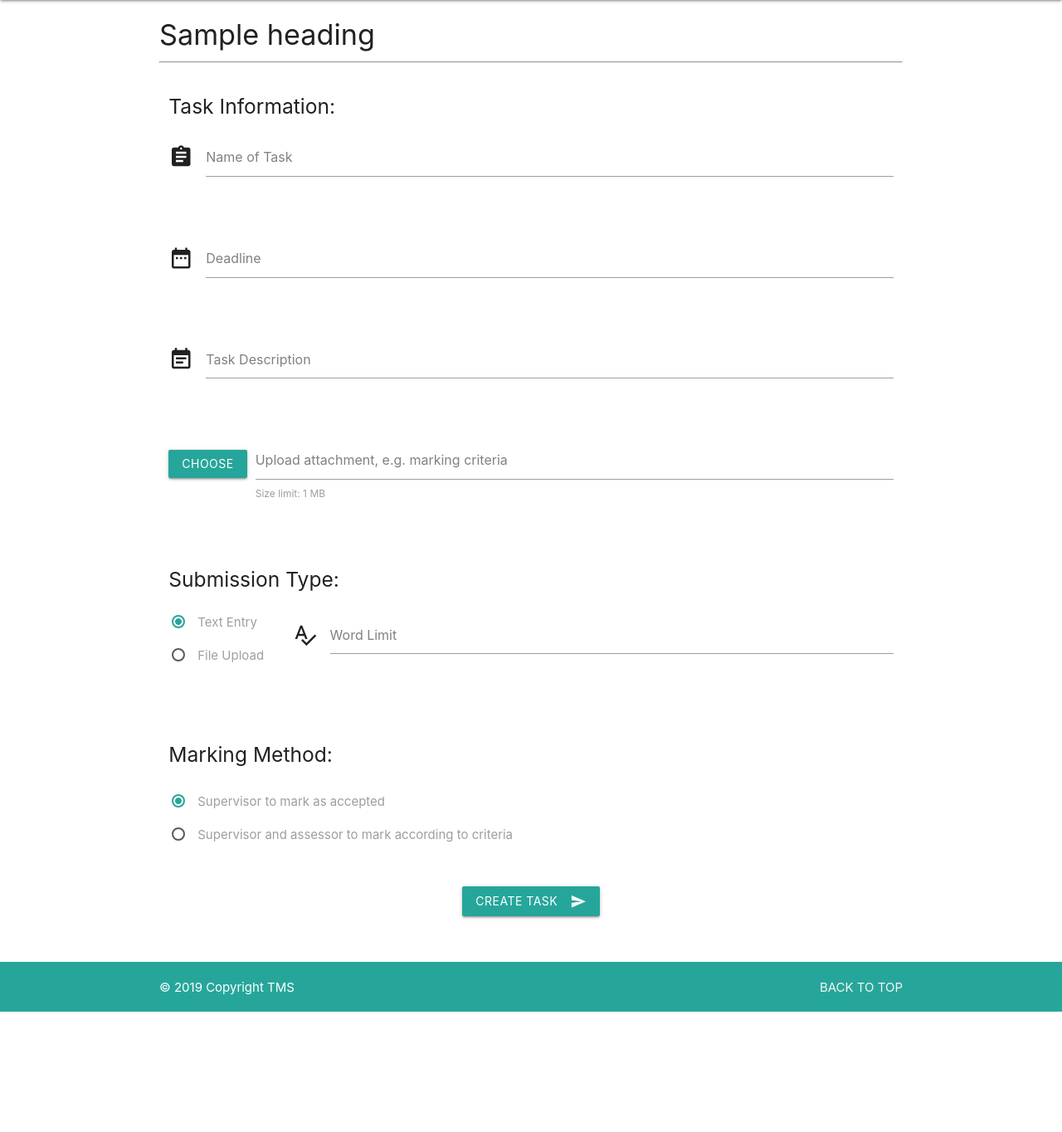
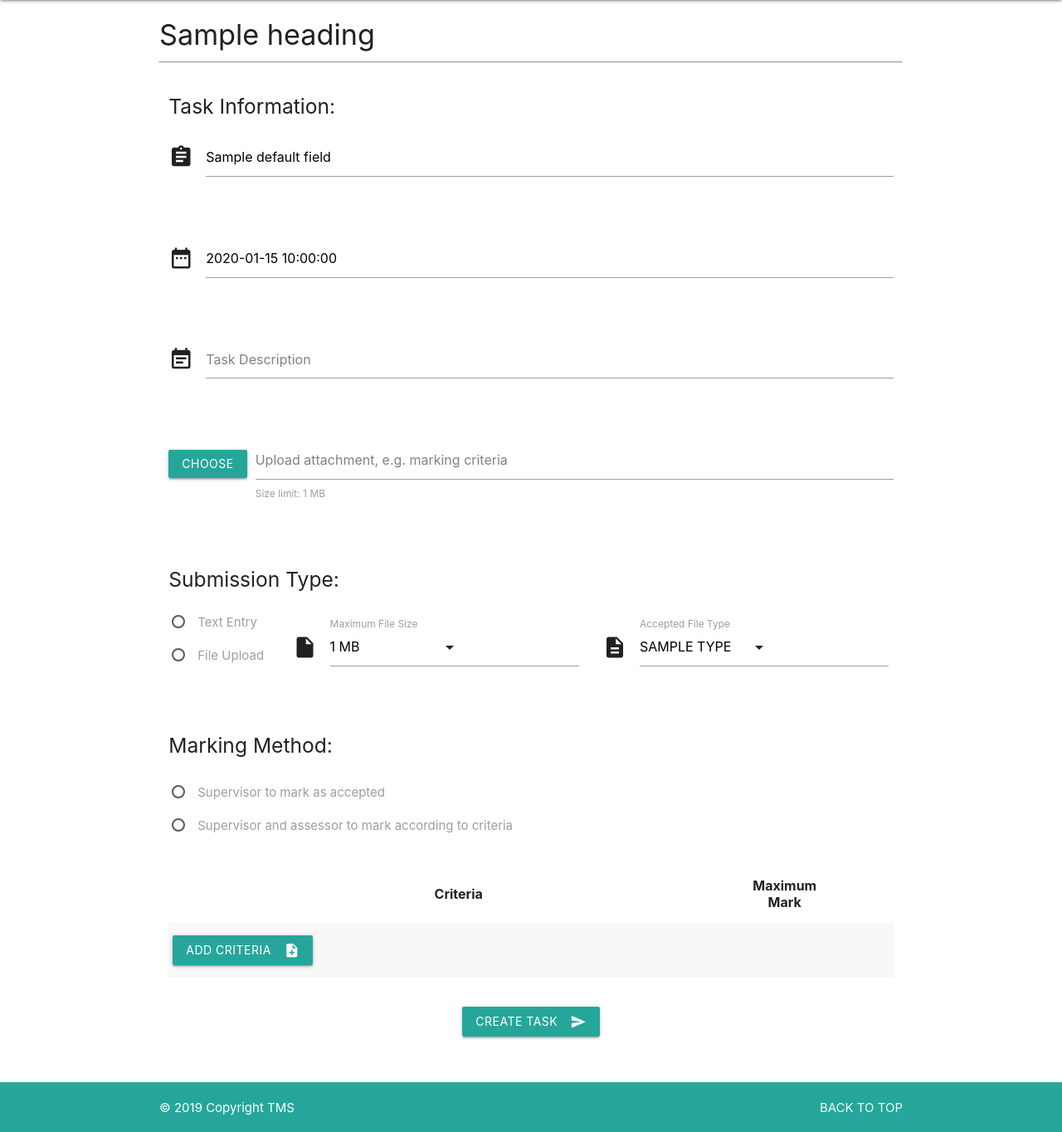
Before and after one commit to c-paras/ThesisManagementSystem, a Flask app: template templates/create_task.html in a window 1280 px wide. Shown: the part 64-1428 px from the top of the page at 83% size. Before the commit the page ends 1283 px from the top, so only its background shows below. Run offline with Flask 2, Linux system fonts and the light colour scheme; the template is opened without the code that fills it: most values are stand-ins (such as "Sample title", 1, 10 or a date in 2020); some libraries are stand-ins or nearby versions.

Commit message:
Initial field values complete

```diff
--- a/templates/create_task.html
+++ b/templates/create_task.html
@@ -15,7 +15,7 @@
               <i class="material-icons prefix">assignment</i>
               <input
                 id="task-name" name="task-name" type="text" class="validate"
-                required="" aria-required="true" placeholder="Name of Task"
+                required="" aria-required="true" placeholder="Name of Task" value="{{ default_fields['task-name'] }}"
               >
               <span class="helper-text" data-error="Task name is required"></span>
             </div>
@@ -28,7 +28,7 @@
               <i class="material-icons prefix">date_range</i>
               <input
                 id="deadline" name="deadline" type="text" class="validate"
-                placeholder="Deadline" required="" aria-required="true"
+                placeholder="Deadline" required="" aria-required="true" value="{{ default_fields['deadline'] }}"
               >
               <span class="helper-text" data-error="Deadline is required"></span>
             </div>
@@ -41,7 +41,7 @@
               <i class="material-icons prefix">event_note</i>
               <textarea
                 id="task-description" name="task-description" class="materialize-textarea validate"
-                placeholder="Task Description" required="" aria-required="true"
+                placeholder="Task Description" required="" aria-required="true" value="{{ default_fields['task-description'] }}"
               ></textarea>
               <span class="helper-text" data-error="Task description is required"></span>
             </div>
@@ -69,7 +69,7 @@
                 <label>
                   <input
                     class="with-gap" name="submission-type" id="text-type"
-                    type="radio" value="text" checked
+                    type="radio" value="text" {% if default_fields["submission-type"] == "text" %}checked{% endif %}
                   >
                   <span>Text Entry</span>
                 </label>
@@ -78,7 +78,7 @@
                 <label>
                   <input
                     class="with-gap" name="submission-type" id="file-type"
-                    type="radio" value="file"
+                    type="radio" value="file" {% if default_fields["submission-type"] == "file" %}checked{% endif %}
                   >
                   <span>File Upload</span>
                 </label>
@@ -93,6 +93,7 @@
                 type="number" id="word-limit" name="word-limit" min="1" max="{{ max_word_limit }}"
                 placeholder="Word Limit" class="validate"
                 required="" aria-required="true" requiredif="submission-type=text"
+                value="{{ default_fields['word-limit'] }}"
               >
               <span id="word-limit-error" class="helper-text" data-error="Word limit is required"></span>
             </div>
@@ -103,7 +104,7 @@
               <i class="material-icons prefix">insert_drive_file</i>
               <select
                 id="maximum-file-size" name="maximum-file-size" class="validate"
-                required="" aria-required="true"
+                required="" aria-required="true" value="{{ default_fields['maximum-file-size'] }}"
               >
                 {% for size in [1, 2, 3, 4, 5, 10, 15, 20, 25, 50, 75, 100] %}
                   <option value="{{ size }}">{{ size }} MB</option>
@@ -118,7 +119,7 @@
               <i class="material-icons prefix">description</i>
               <select
                 id="accepted-file-type" name="accepted-file-type" class="validate"
-                required="" aria-required="true"
+                required="" aria-required="true" value="{{ default_fields['accepted-file-type'] }}"
               >
                 {% for type in file_types %}
                   <option value="{{ type }}">{{ type|upper|replace('.', '') }}</option>
@@ -141,7 +142,7 @@
                 <label>
                   <input
                     class="with-gap" name="marking-method" id="accept-method"
-                    type="radio" value="accept" checked
+                    type="radio" value="accept" {% if default_fields["marking-method"] == "accept" %}checked{% endif %}
                   >
                   <span>Supervisor to mark as accepted</span>
                 </label>
@@ -150,7 +151,7 @@
                 <label>
                   <input
                     class="with-gap" name="marking-method" id="criteria-method"
-                    type="radio" value="criteria"
+                    type="radio" value="criteria" {% if default_fields["marking-method"] == "criteria" %}checked{% endif %}
                   >
                   <span>Supervisor and assessor to mark according to criteria</span>
                 </label>
@@ -179,6 +180,8 @@
 
               <!-- Table body -->
               <tbody>
+                {% if not default_fields["criteria"]|length %}
+                  <!-- If new task then show single empty criterea  -->
                   <tr id="marking-criteria-1" name="marking-criteria-1">
                     <td>
                       <input
@@ -203,6 +206,9 @@
                       </a>
                     </td>
                   </tr>
+                {% else %}
+                  <!-- else add old criterea  -->
+                {% endif %}
                 <tr id="add-criteria">
                   <td colspan="3">
                     <a class="waves-effect waves-light btn" id="add-criteria-btn" onclick="addCriteria()">
```
Also changed, not shown: app/create_task.py (+13 -1 lines). Lines whose indentation alone changed are shown as unchanged.
